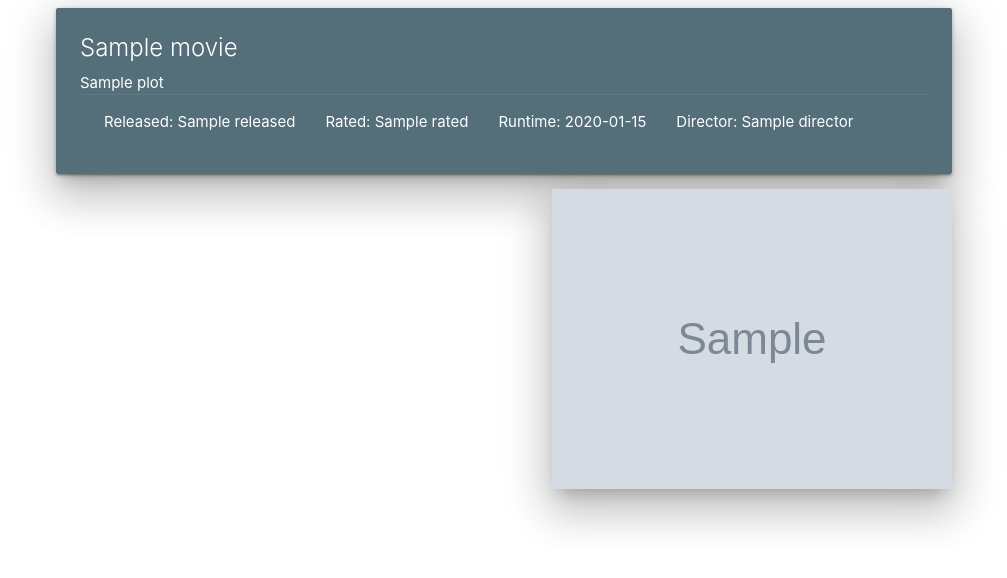
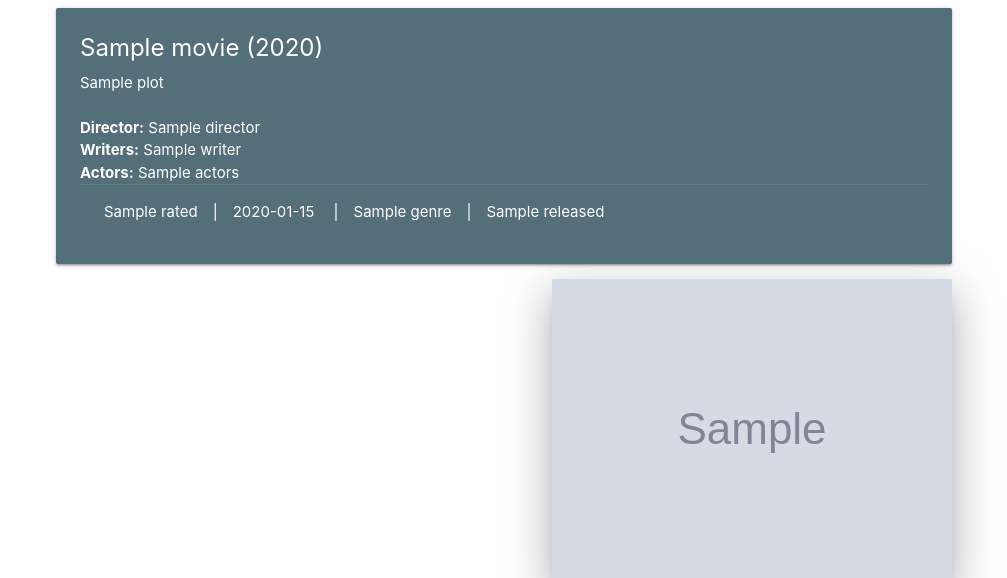
Before and after one commit to samhallam03/movie-search, a Flask app: template templates/index.html in a window 1280 px wide. Shown: the top 578 px of the page, without its empty margins (136-1143 px from the left). Run offline with Flask 2, Linux system fonts and the light colour scheme; the template is opened without the code that fills it: most values are stand-ins (such as "Sample title", 1, 10 or a date in 2020); grey boxes marked "Sample" are stand-in pictures; parts of the project's set-up code (start-up, migrations or seed data) failed here and were passed over.

Commit message:
Starting to build the actual layout

```diff
--- a/run.py
+++ b/run.py
@@ -25,7 +25,7 @@ api_key = args.key
 def index():
     if request.method == 'POST':
         search_query = quote_plus(request.form['movie'])
-        req = requests.get("http://omdbapi.com/?t={}&apikey={}&plot=full".format(search_query, api_key[0]))
+        req = requests.get("http://omdbapi.com/?t={}&apikey={}".format(search_query, api_key[0]))
         movie = req.json()
         return render_template("index.html", movie=movie)
     else:
--- a/templates/index.html
+++ b/templates/index.html
@@ -21,18 +21,20 @@
               </div>
         {% else %}
             <div class="container">
-                <div class="col s12 m6 z-depth-5">
+                <div class="col s12 m6">
                   <div class="card blue-grey darken-1">
                     <div class="card-content white-text">
-                      <span class="card-title">{{ movie['Title'] }}</span>
-                      <p>{{ movie['Plot'] }}</p>
+                      <span class="card-title"><b>{{ movie['Title'] }} ({{ movie['Year'] }})</b></span>
+                      <p>{{ movie['Plot'] }}<br><br><b>Director:</b> {{ movie['Director'] }}<br>
+                      <b>Writers:</b> {{ movie['Writer'] }}<br><b>Actors:</b> {{ movie['Actors'] }}</p>
                       <div class="card-action">
-                        <p>Released: {{ movie['Released'] }}&emsp;&emsp;Rated: {{ movie['Rated'] }}&emsp;&emsp;Runtime: {{ movie['Runtime'] }}&emsp;&emsp;Director: {{ movie['Director'] }}</p>
+                        <p>{{ movie['Rated'] }}&emsp;|&emsp;{{ movie['Runtime'] }}
+                            &emsp;|&emsp;{{ movie['Genre'] }}&emsp;|&emsp;{{ movie['Released'] }}</p>
                       </div>
                     </div>
                   </div>
                 </div>
-            <img class="z-depth-5" align="right" src="{{ movie['Poster'] }}"/>
+                <img class="z-depth-5" align="right" src="{{ movie['Poster'] }}"/>
             </div>
         {% endif %}
     {% else %}
```
